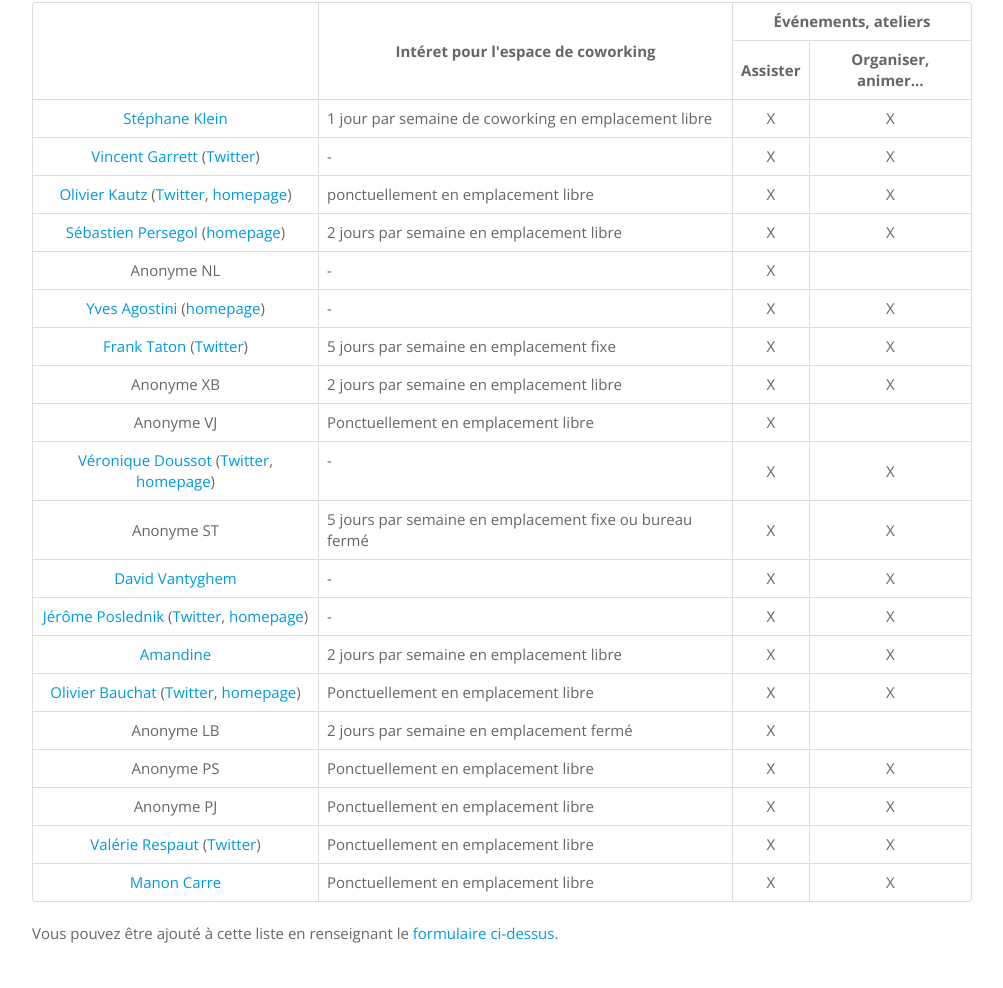
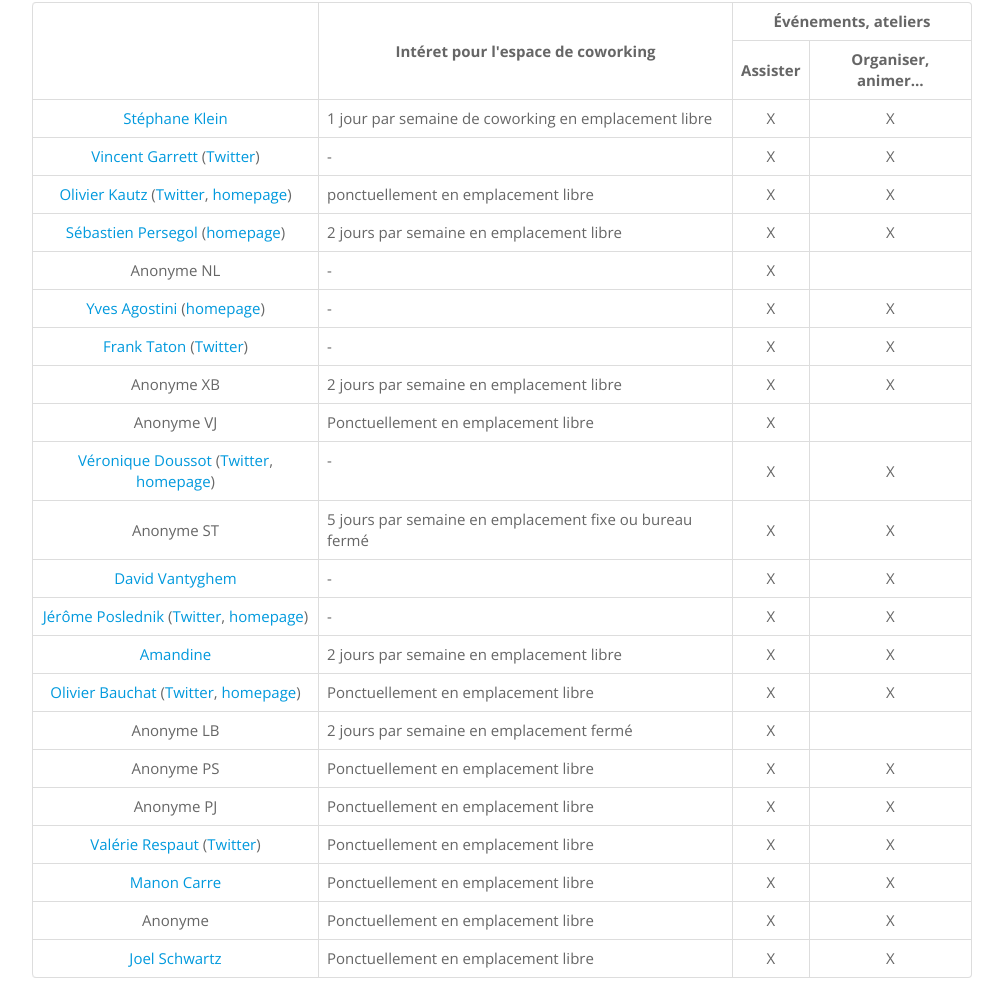
Before and after one commit to harobed/coworking.a-metz.info, a plain HTML site: page www/index.html in a window 1280 px wide. Shown: the part 2192-3180 px from the top of the page, without its empty margins (138-1141 px from the left). Drawn offline with nearby package versions, Linux system fonts and the light colour scheme.

Commit message:
Ajout de deux personnes

```diff
--- a/www/index.html
+++ b/www/index.html
@@ -89,7 +89,7 @@
                     <div class="span12">
                         <h2>Sondage pour les personnes intéressées</h2>
 
-                        <p>Le but de ce formulaire est d'avoir une première idée du nombres de personnes intéressées
+                        <p>Le but de ce formulaire est d'avoir une première idée du nombre de personnes intéressées
                         et de leurs envies.</p>
 
                         <form class="form-horizontal well" name="survey-form">
@@ -281,7 +281,7 @@
                             </tr>
                             <tr>
                                 <td class="center"><a href="mailto:ftaton@gmail.com">Frank Taton</a> (<a href="https://twitter.com/frank_taton">Twitter</a>)</td>
-                                <td>5 jours par semaine en emplacement fixe</td>
+                                <td>-</td>
                                 <td class="center">X</td>
                                 <td class="center">X</td>
                             </tr>
@@ -363,6 +363,18 @@
                                 <td class="center">X</td>
                                 <td class="center">X</td>
                             </tr>
+                            <tr>
+                                <td class="center">Anonyme</td>
+                                <td>Ponctuellement en emplacement libre</td>
+                                <td class="center">X</td>
+                                <td class="center">X</td>
+                            </tr>
+                            <tr>
+                                <td class="center"><a href="mailto:joel.schwartz@voila.fr">Joel Schwartz</a></td>
+                                <td>Ponctuellement en emplacement libre</td>
+                                <td class="center">X</td>
+                                <td class="center">X</td>
+                            </tr>
                             <!--
                             <tr>
                                 <td class="center"><a href="mailto:"></a></td>
```
